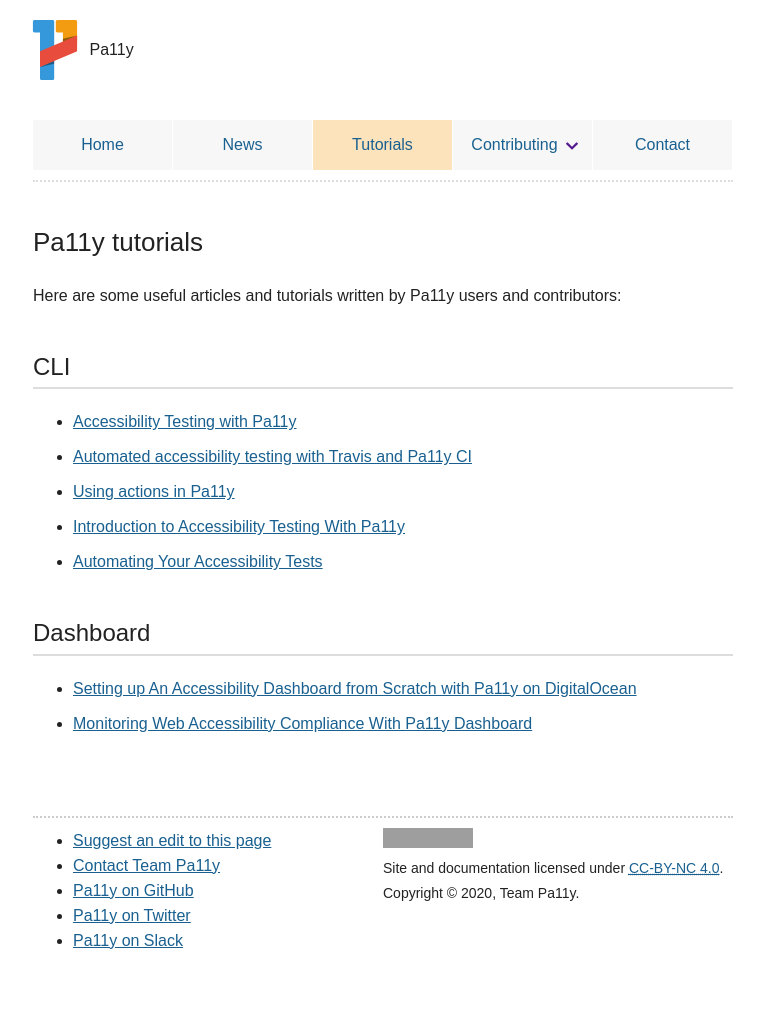
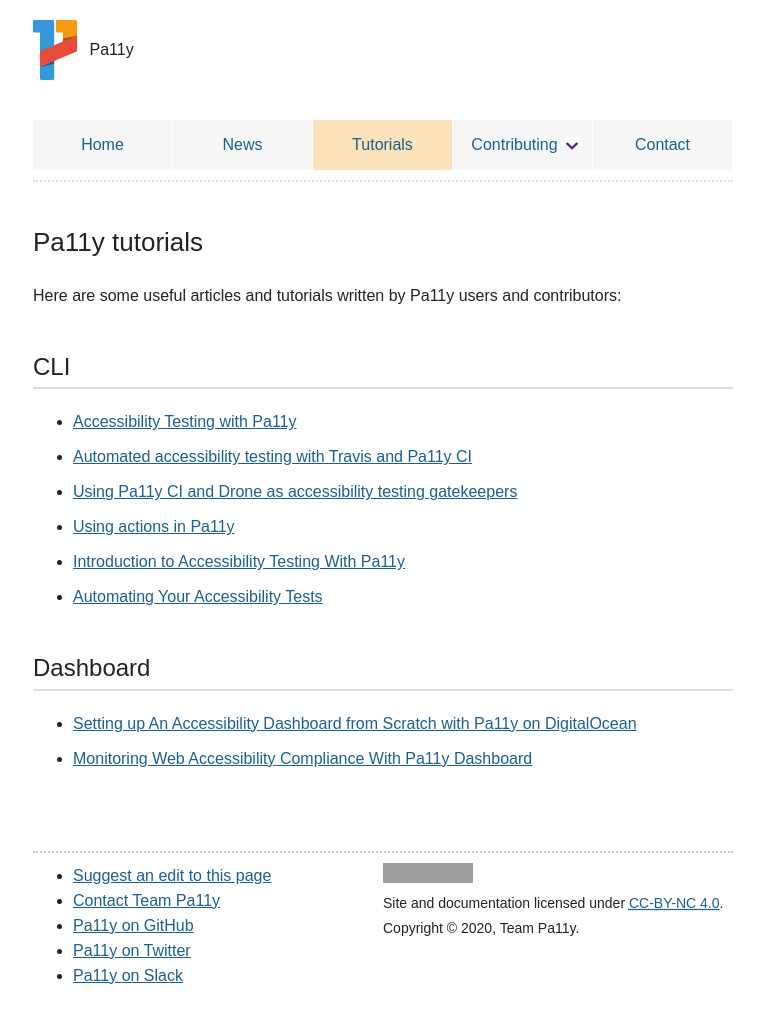
Before and after one commit to pa11y/pa11y.github.io, a Jekyll site: the page built from pages/tutorials.md, in a window 1280 px wide. Shown: the whole page, without its empty margins (257-1021 px from the left). Built offline with Jekyll 4.4.1, drawn with Linux system fonts in a browser that asks for light colours; before the commit the page ends 993 px from its top, so only the background shows below that; grey boxes are pictures that could not be loaded.

Commit message:
pa11y ci and drone tutorial added (#85)
Co-authored-by: Hollie Kay <1948361+hollsk@users.noreply.github.com>

```diff
--- a/_data/tutorials.yml
+++ b/_data/tutorials.yml
@@ -10,6 +10,9 @@ cli:
 
   - title: Automated accessibility testing with Travis and Pa11y CI
     url: http://cruft.io/posts/automated-accessibility-testing-node-travis-ci-pa11y/
+
+  - title: Using Pa11y CI and Drone as accessibility testing gatekeepers
+    url: https://hackernoon.com/using-pa11y-ci-and-drone-as-accessibility-testing-gatekeepers-a8b5a3415227
 
   - title: Using actions in Pa11y
     url: http://hollsk.co.uk/posts/view/using-actions-in-pa11y
```
